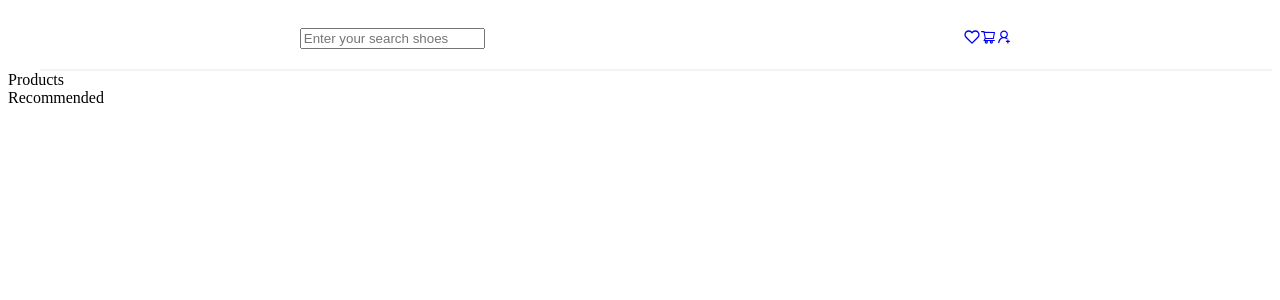
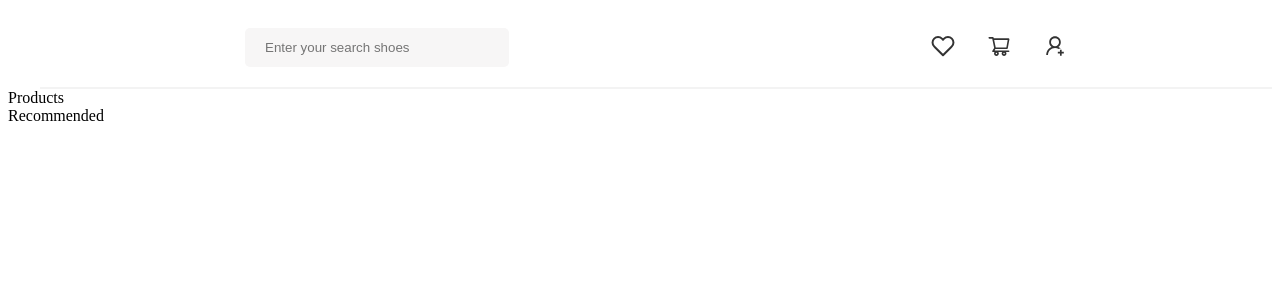
Before and after one commit to Mike-woub/filtering-ecommerce-ui, a React (Vite) app: page / in a window 1280 px wide. Shown: the top 300 px of the page. Built offline with nearby package versions, Linux system fonts and the light colour scheme.

Commit message:
navigation design

```diff
--- a/src/Navigation/Nav.jsx
+++ b/src/Navigation/Nav.jsx
@@ -13,10 +13,10 @@
         <FiHeart className='nav-icons'/>
       </a>
       <a href="#">
-        <AiOutlineShoppingCart className='nav-icos'/>
+        <AiOutlineShoppingCart className='nav-icons'/>
       </a>
       <a href="#">
-        <AiOutlineUserAdd className='nav-icos'/>
+        <AiOutlineUserAdd className='nav-icons'/>
       </a>
 
     </div>
--- a/src/Navigation/nav.css
+++ b/src/Navigation/nav.css
@@ -7,3 +7,22 @@
     z-index: 999;
     margin-left: 2rem;
 }
+
+input{
+    padding: 12px 20px;
+    border: none;
+    background-color: #f7f6f6;
+    outline: none;
+    margin-right: 20px;
+    border-radius: 5px;
+    position: relative;
+    width :14rem;
+
+}
+
+.nav-icons{
+    width: 1.5rem;
+    height: 1.5rem;
+    margin-left:2rem;
+    color:#333;
+}
```
